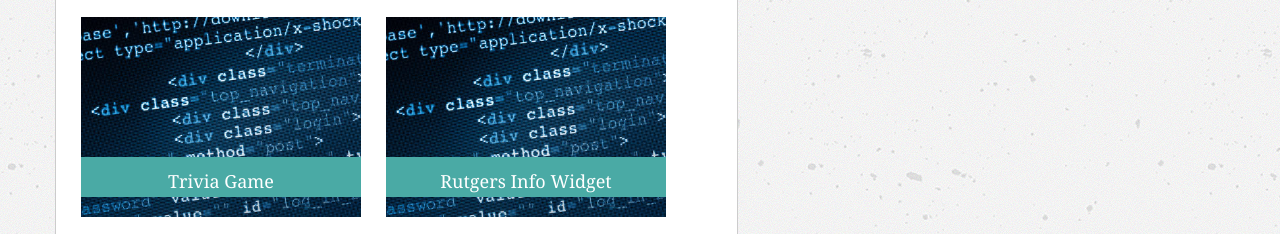
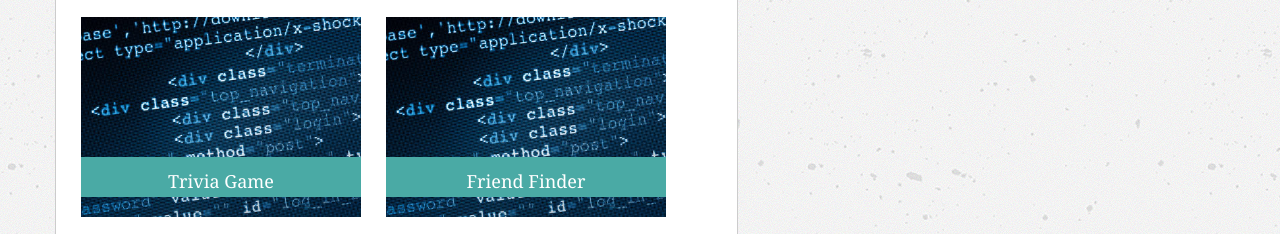
Before and after one commit to ediiotero/edii698.github.io, a plain HTML site: page Bootstrap-Portfolio/portfolio.html in a window 1280 px wide. Shown: the part 395-629 px from the top of the page. Drawn offline with nearby package versions, Linux system fonts and the light colour scheme.

Commit message:
Update portfolio.html

```diff
--- a/Bootstrap-Portfolio/portfolio.html
+++ b/Bootstrap-Portfolio/portfolio.html
@@ -61,10 +61,11 @@
                         <p id="img-title">Trivia Game</p>
                     </div>
                 </section>
-                <section class="img-bt"> <img id="port" src="assets/images/webdev.jpg">
-                    <div id="banner">
-                        <p id="img-title">Rutgers Info Widget</p>
-                    </div>
+                <section class="img-bt">  <a href="https://github.com/Edii698/friend-finder"><img id="port" src="assets/images/webdev.jpg">
+                        <div id="banner">
+                            <p id="img-title">Friend Finder</p>
+                        </div>
+                    </a>
                 </section>
                 <section class="img-bt"> <img id="port" src="assets/images/webdev.jpg">
                     <div id="banner">
```
